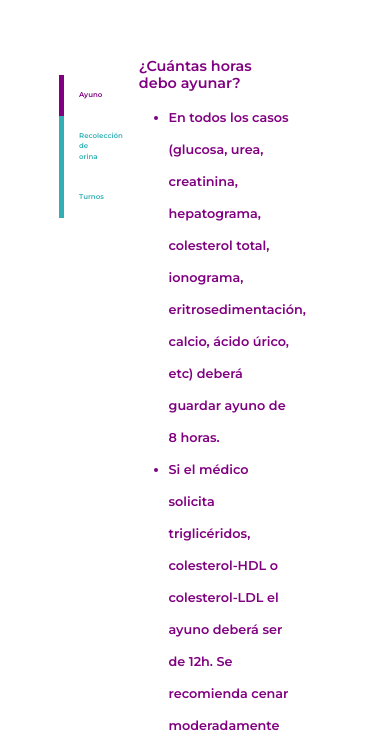
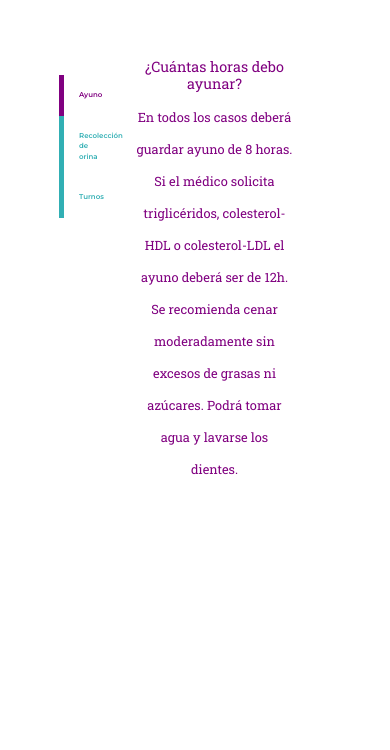
Before and after one commit to VictoriaBalbi/Proyecto-final---Desarrollo-Web, a website: page pages/preguntas.html in a window 390 px wide. Shown: the part 94-844 px from the top of the page. Drawn offline with nearby package versions, Linux system fonts and the light colour scheme.

Commit message:
Responsive

```diff
--- a/pages/preguntas.html
+++ b/pages/preguntas.html
@@ -86,11 +86,11 @@
             <div class="vtab-content">
                     <div id="content1">
                     <h2> ¿Cuántas horas debo ayunar?</h2>
-                    <ul>
-                        <li>En todos los casos (glucosa, urea, creatinina, hepatograma, colesterol total, ionograma, eritrosedimentación, calcio, ácido úrico, etc) deberá guardar ayuno de 8 horas.</li>
-                        <li> Si el médico solicita triglicéridos, colesterol-HDL o colesterol-LDL el ayuno deberá ser de 12h. Se recomienda cenar moderadamente sin excesos de grasas ni azúcares.</li>
-                        <li> Deberá asistir a la extracción por la mañana. Podrá tomar agua y lavarse los dientes.</li>
-                    </ul>
+                    <p>
+                        En todos los casos deberá guardar ayuno de 8 horas.
+                        Si el médico solicita triglicéridos, colesterol-HDL o colesterol-LDL el ayuno deberá ser de 12h. Se recomienda cenar moderadamente sin excesos de grasas ni azúcares.
+                        Podrá tomar agua y lavarse los dientes.
+                    </p>
                     </div>
 
                     <div id="content2">
--- a/scss/base/_fonts.scss
+++ b/scss/base/_fonts.scss
@@ -1,5 +1,6 @@
 /* fuente monserrat (font-family: 'Montserrat', sans-serif;) */
 @import url('https://fonts.googleapis.com/css2?family=Montserrat:wght@600&display=swap');
+@import url('https://fonts.googleapis.com/css2?family=Roboto+Slab&display=swap');
 
 $main_font: 'Montserrat', sans-serif;
-$text_font: "Arial, Helvetica, sans-serif";
+$text_font: 'Roboto Slab', serif;
--- a/scss/components/_footer.scss
+++ b/scss/components/_footer.scss
@@ -2,7 +2,7 @@
 
 footer{
     /* el ancho y alto es acorde a la pantalla → uso vh y vw */
-    height: fit-content;
+    height: auto;
     width: 100vw;
 
 
--- a/scss/components/_preguntas.scss
+++ b/scss/components/_preguntas.scss
@@ -9,6 +9,7 @@
 
 
     .vtabs {
+
         /* posiciono mi clase vtabs para que quede verticalmente del lado izq */
         max-width: 80vw;
         padding: 20px;
@@ -68,6 +69,10 @@
     }
 
     .vtabs .vtab-content {
+        @media only screen and (max-width:468px){
+            font-size: 0.8rem;
+
+        }
 
         position:absolute;
         top:0px;
@@ -75,7 +80,7 @@
         left: 25vw;
 
         color: $color_secundario;
-        font-family: $main_font;
+        font-family: $text_font;
         font-size: 1vw;
         line-height: 2.5;
         text-align: center;
@@ -100,18 +105,20 @@
                 font-size: 1.2vw;
                 font-weight: bolder;
                 text-decoration: none;
+                @media only screen and (max-width:468px){
+                    font-size: 0.9rem;
+
+                }
             }
         }
 
-        @media only screen and (max-width:468px){
-            font-size: 0.8rem;
-           text-align: left;
-        }
+
 
     }
 
     .vtabs .vtab-content div {
         display: none;
+
     }
 
 
--- a/scss/components/_servicios.scss
+++ b/scss/components/_servicios.scss
@@ -8,6 +8,11 @@
 
         font-size: 3vw;
         text-align: center;
+
+        @media only screen and (max-width:468px){
+            font-size: 0.9rem;
+
+        }
 
     }
 
--- a/scss/style.scss
+++ b/scss/style.scss
@@ -52,6 +52,7 @@ html {
     /*me queda la barra para scrollear horizontalmente y nose como sacarla ¿?*/
     /*defino el ancho del contenedor mas grande como el 100 de la pantalla*/
     max-width: 100%;
+    min-height: 100%;
 
 }
 
@@ -60,16 +61,7 @@ html {
     /*me queda la barra para scrollear horizontalmente y nose como sacarla ¿?*/
     /*defino el ancho del contenedor mas grande como el 100 de la pantalla*/
     max-width: 100%;
+    min-height: 100%;
 
 
 }
-
-
-
-
-/* estilo a las fuentes de los parrafos */
-// p {
-//     font-family: $main_font;
-//     font-weight: lighter;
-
-// }
```
Also changed, not shown: css/style.css, 1 other file.
